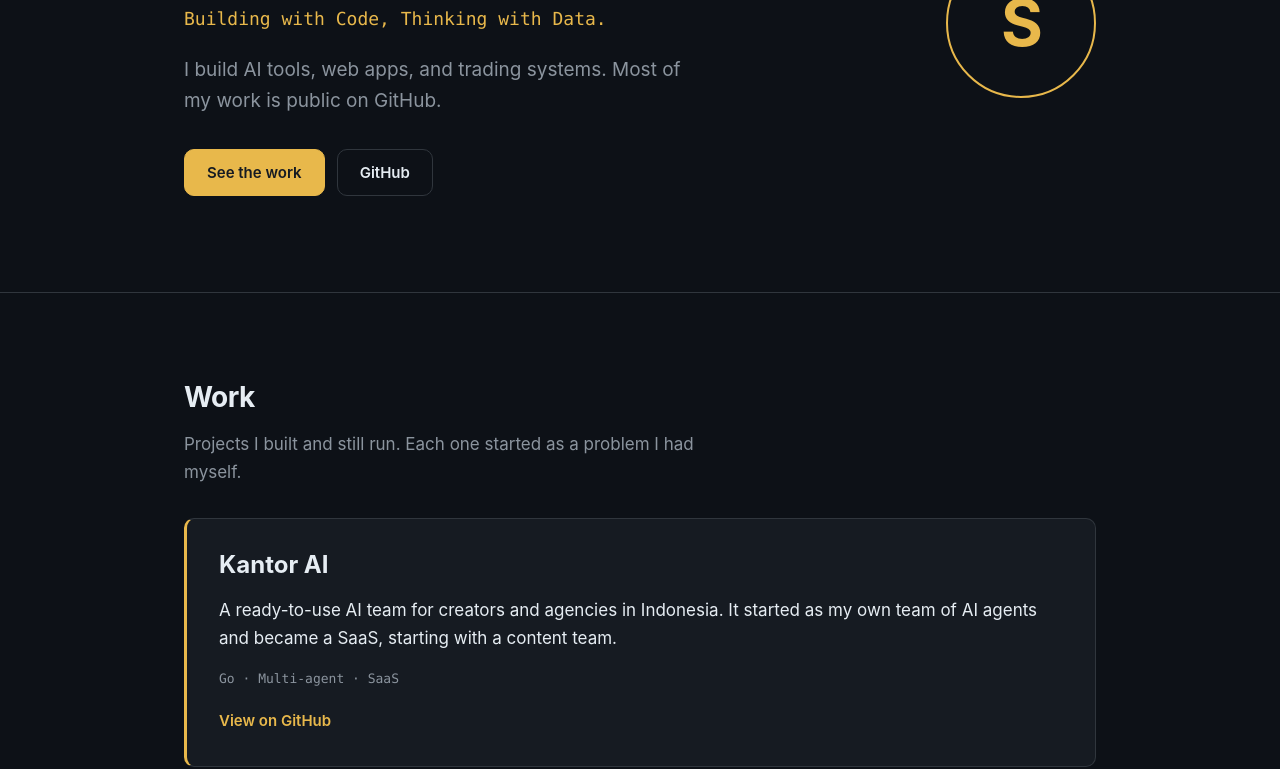
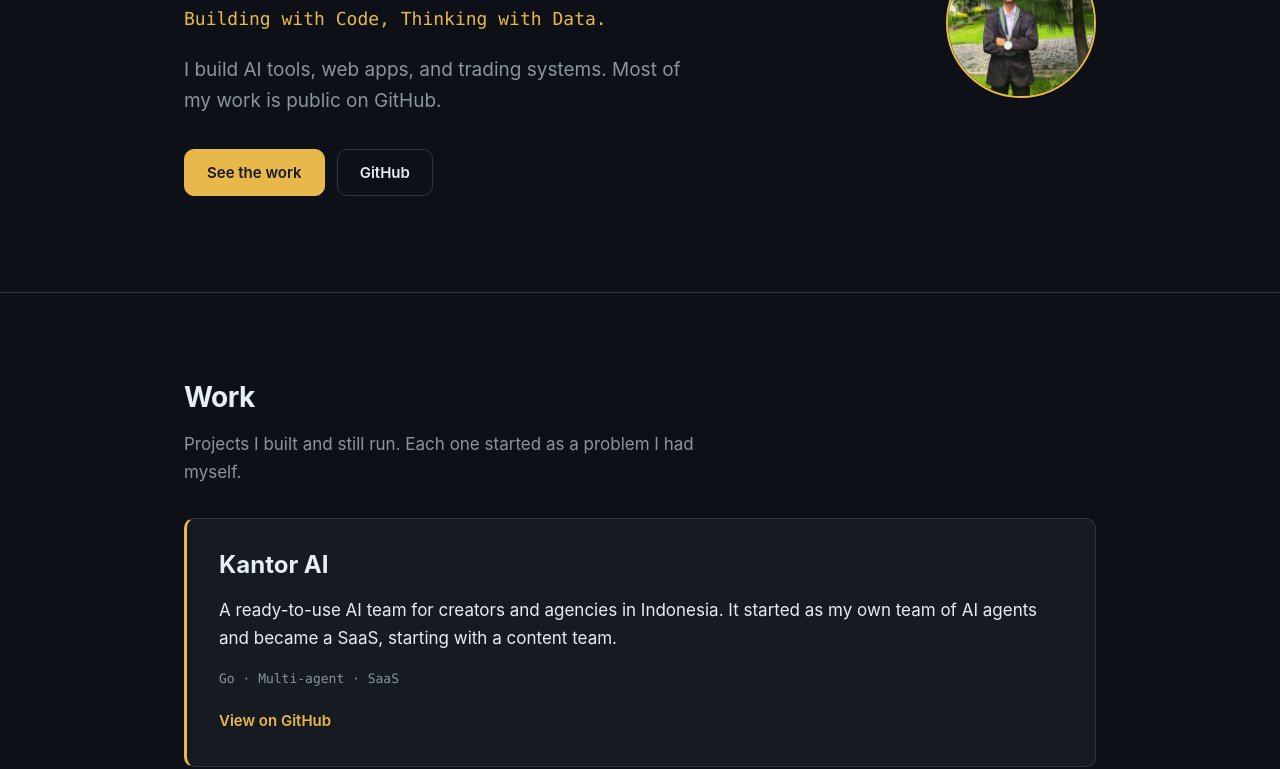
Before and after one commit to SofyanEkaFebriyanto/SofyanEkaFebriyanto.github.io, a plain HTML site: page index.html in a window 1280 px wide. Shown: the part 331-1100 px from the top of the page. Drawn offline with Linux system fonts and the light colour scheme.

Commit message:
Use the original photo in the hero

```diff
--- a/index.html
+++ b/index.html
@@ -37,7 +37,7 @@
                     </div>
                 </div>
                 <div class="hero-photo">
-                    <div class="monogram" aria-hidden="true">S</div>
+                    <img src="images/profile.jpg" alt="Portrait of Sofyan Eka Febriyanto" width="150" height="150" />
                 </div>
             </div>
         </section>
--- a/style.css
+++ b/style.css
@@ -140,18 +140,14 @@ section { padding: 88px 0; }
 .button.primary:hover { color: #161b22; background: var(--gold-dim); border-color: var(--gold-dim); }
 
 .hero-photo { flex-shrink: 0; }
-.monogram {
-    display: flex;
-    align-items: center;
-    justify-content: center;
+.hero-photo img {
+    display: block;
     width: 150px;
     height: 150px;
     border-radius: 50%;
     border: 2px solid var(--gold);
-    color: var(--gold);
-    font-size: 64px;
-    font-weight: 700;
-    letter-spacing: -0.03em;
+    object-fit: cover;
+    object-position: center 20%;
 }
 
 /* Work */
@@ -277,7 +273,7 @@ section { padding: 88px 0; }
     .hero { padding: 72px 0 64px; }
     .hero-inner { flex-direction: column-reverse; align-items: flex-start; gap: 32px; }
     .hero h1 { font-size: 40px; }
-    .hero-photo .monogram { width: 120px; height: 120px; font-size: 52px; }
+    .hero-photo img { width: 120px; height: 120px; }
     .project-list { grid-template-columns: 1fr; }
     .about-inner { grid-template-columns: 1fr; gap: 32px; }
     .stack-groups { grid-template-columns: 1fr; }
```
Also changed, not shown: images/profile.jpg (added).
